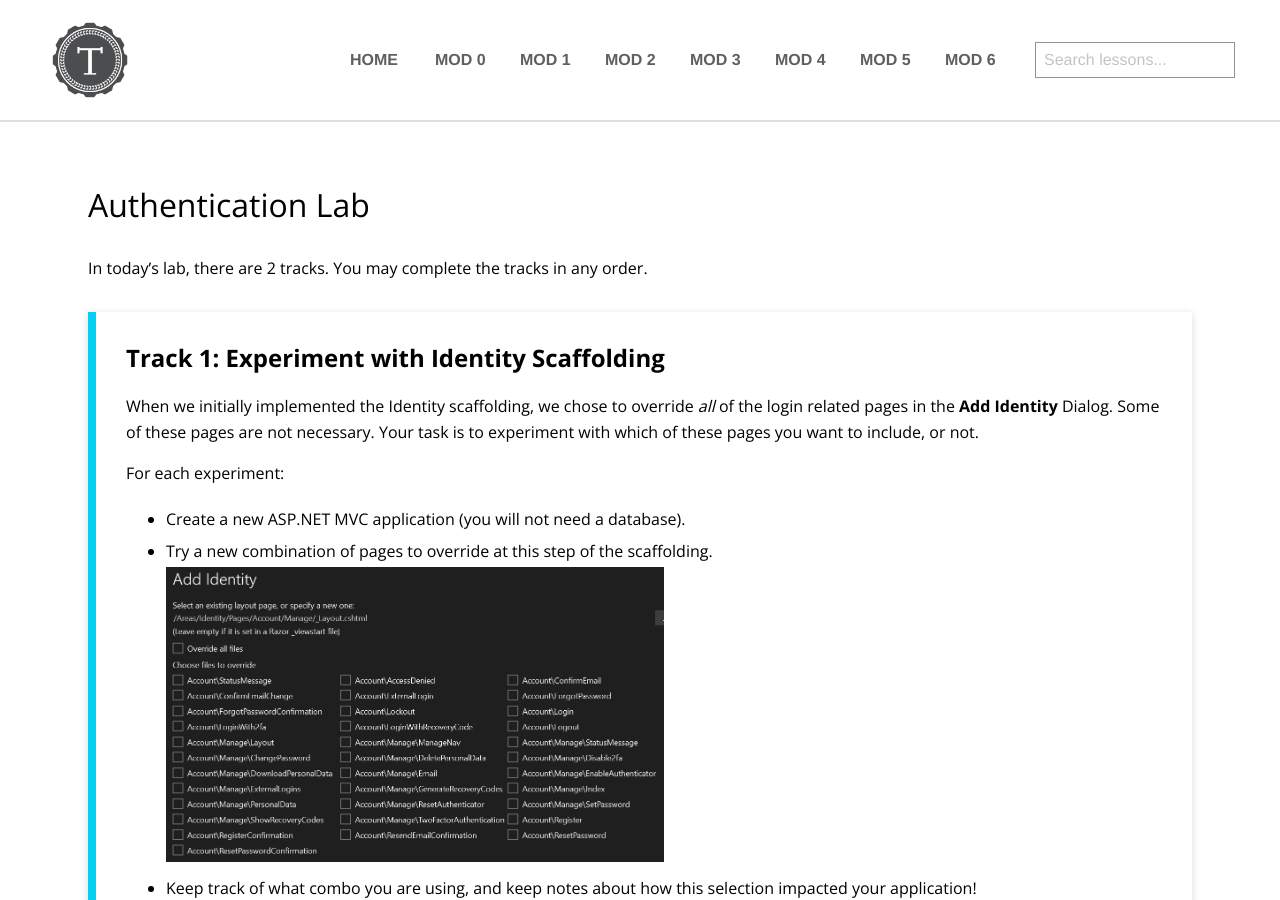
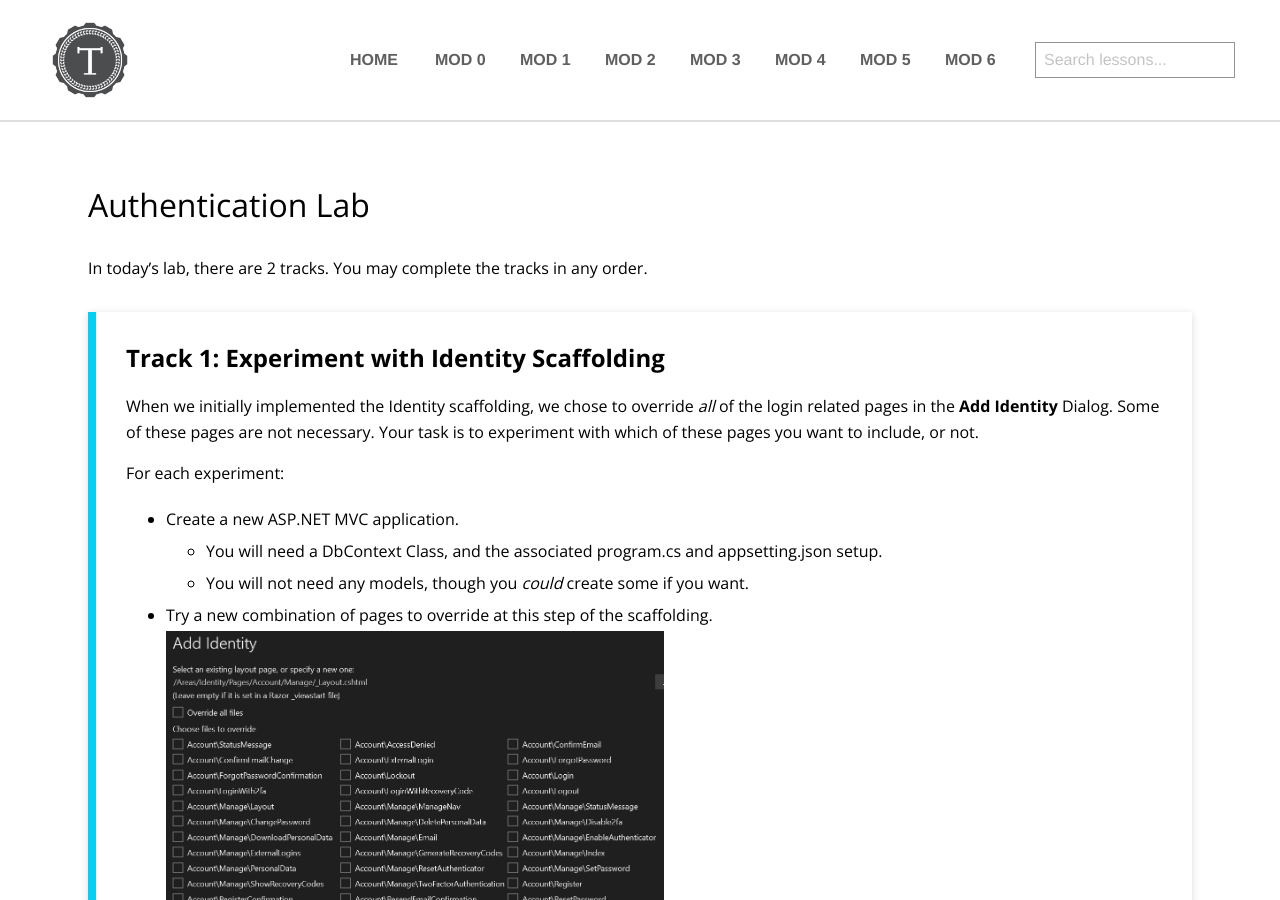
Before and after one commit to turingschool/launch-curriculum, a Jekyll site: the page built from module5/labs/Week3/Authentication.md, in a window 1280 px wide and 900 px high. Built offline with Jekyll 4.4.1, drawn with Linux system fonts in a browser that asks for light colours; nearby versions of some CDN libraries; comment, search, counter and statistics services are not loaded.

Commit message:
Update Authentication.md

```diff
--- a/module5/labs/Week3/Authentication.md
+++ b/module5/labs/Week3/Authentication.md
@@ -12,7 +12,9 @@ In today's lab, there are 2 tracks.  You may complete the tracks in any order.
 When we initially implemented the Identity scaffolding, we chose to override _all_ of the login related pages in the **Add Identity** Dialog.  Some of these pages are not necessary.  Your task is to experiment with which of these pages you want to include, or not.
 
 For each experiment:
-* Create a new ASP.NET MVC application (you will not need a database).
+* Create a new ASP.NET MVC application.
+    * You will need a DbContext Class, and the associated program.cs and appsetting.json setup.
+    * You will not need any models, though you _could_ create some if you want.
 * Try a new combination of pages to override at this step of the scaffolding.
     <img src='/assets/images/module5/week3/AddIdentityDialog.png' style='max-width: 50%;'>
 * Keep track of what combo you are using, and keep notes about how this selection impacted your application!
```
